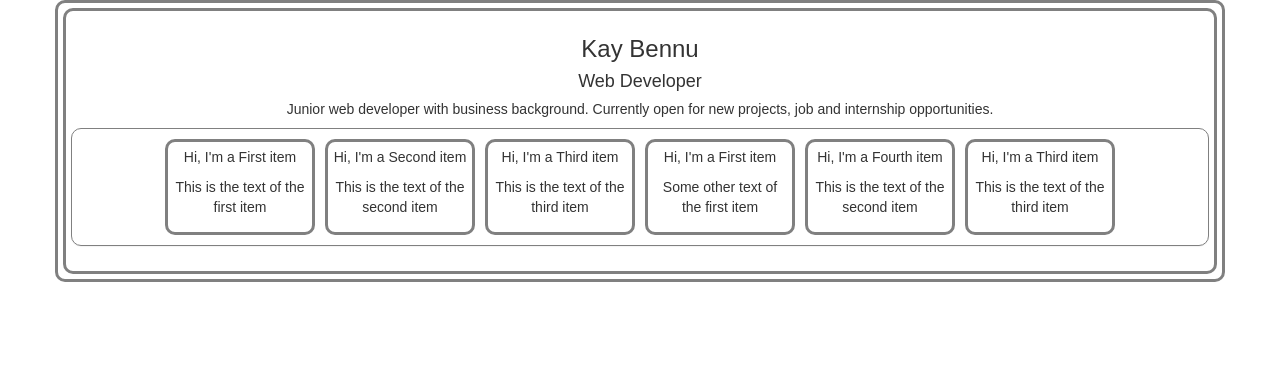
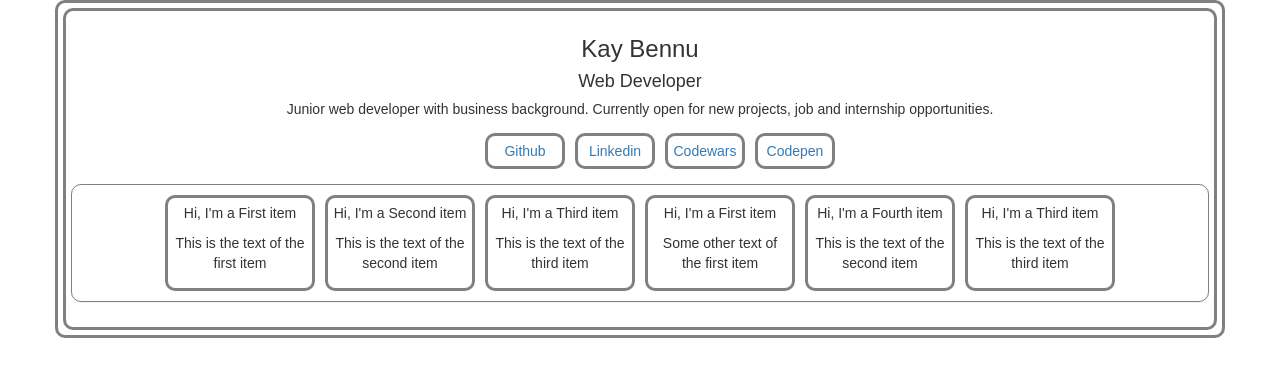
Before and after one commit to katebennu/react-projects-list, a React (Create React App) app in the folder new-site-in-dev/portfolio-app/: page / in a window 1280 px wide. Shown: the top 376 px of the page. Built offline with nearby package versions, Linux system fonts and the light colour scheme.

Commit message:
add links

```diff
--- a/new-site-in-dev/portfolio-app/src/App.js
+++ b/new-site-in-dev/portfolio-app/src/App.js
@@ -14,10 +14,8 @@ class Tile extends React.Component {
 
 class Panel extends React.Component {
     render() {
-        const tiles = this.props.tilesData.map((tilesData, i) => {
-            return (
-                <Tile key={tilesData['name']} tilesData={tilesData}/>
-            )
+        const tiles = this.props.tilesData.map((tilesData) => {
+            return <Tile key={tilesData['name']} tilesData={tilesData}/>
         });
 
         return (
@@ -30,11 +28,15 @@ class Panel extends React.Component {
 
 class Info extends React.Component {
     render() {
+        const links = this.props.infoData['links'].map((links) => {
+            return <li key={links['name']}><a href={links['link']}>{links['name']}</a></li>
+        });
         return (
             <div>
-            <h3>{this.props.infoData['name']}</h3>
-            <h4>{this.props.infoData['title']}</h4>
-            <h5>{this.props.infoData['description']}</h5>
+                <h3>{this.props.infoData['name']}</h3>
+                <h4>{this.props.infoData['title']}</h4>
+                <h5>{this.props.infoData['description']}</h5>
+                <ul className="contact-links">{links}</ul>
             </div>
         );
     }
@@ -42,11 +44,8 @@ class Info extends React.Component {
 
 class Page extends React.Component {
     render() {
-
-
         return (
             <div className="container page">
-
                 <div className="page-content">
                     <Info infoData={this.props.data['infoData']}/>
                     <Panel tilesData={this.props.data['tilesData']}/>
--- a/new-site-in-dev/portfolio-app/src/index.css
+++ b/new-site-in-dev/portfolio-app/src/index.css
@@ -20,3 +20,17 @@ body {
   margin: 5px;
   width: 150px;
 }
+
+.contact-links {
+  list-style-type: none;
+}
+
+.contact-links li {
+  display: inline-block;
+  margin: 5px;
+  padding: 5px;
+  border-color: gray;
+  border-style: solid;
+  border-radius: 10px;
+  width: 80px;
+}
--- a/new-site-in-dev/portfolio-app/src/index.js
+++ b/new-site-in-dev/portfolio-app/src/index.js
@@ -2,10 +2,10 @@ import React from 'react';
 import ReactDOM from 'react-dom';
 import Page from './App';
 import './index.css';
-import DATA from './data.json';
+import data from './data.json';
 
 
 ReactDOM.render(
-  <Page data={DATA}/>,
+  <Page data={data}/>,
   document.getElementById('root')
 );
```
